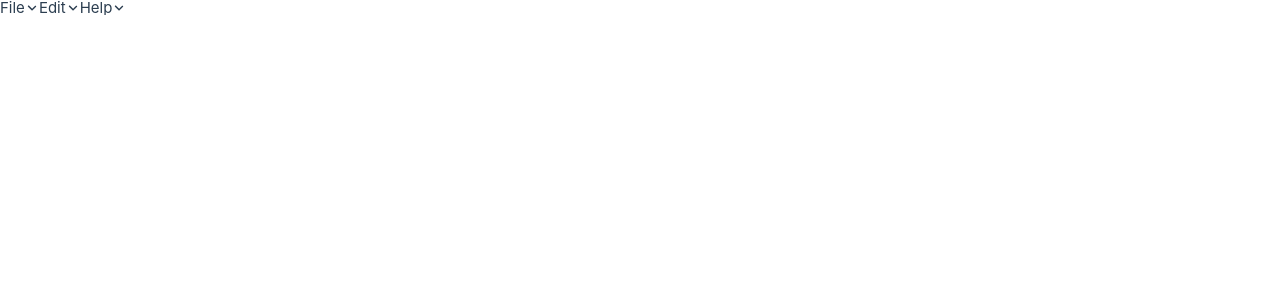
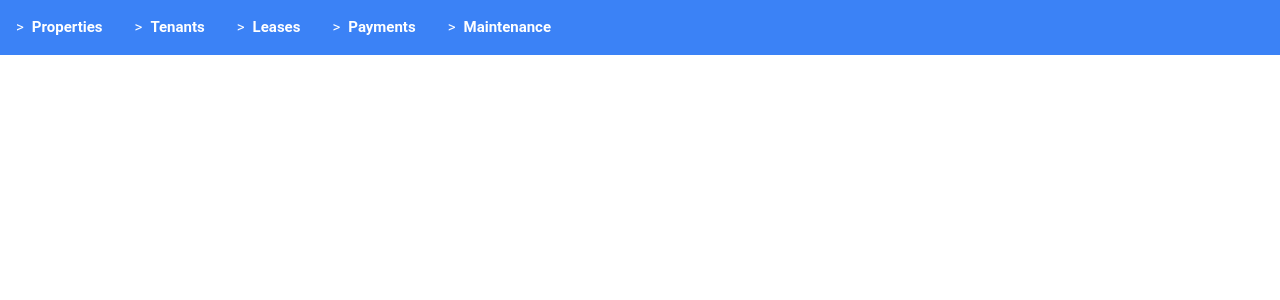
Before and after one commit to MirceaTT8/front_end_real_estate, a Vue app: page / in a window 1280 px wide. Shown: the top 300 px of the page. Built offline with nearby package versions, Linux system fonts and the light colour scheme.

Commit message:
made menubar design

```diff
--- a/package.json
+++ b/package.json
@@ -16,6 +16,9 @@
   },
   "devDependencies": {
     "@vitejs/plugin-vue": "^5.2.1",
+    "autoprefixer": "^10.4.21",
+    "postcss": "^8.5.3",
+    "tailwindcss": "^3.4.17",
     "vite": "^6.0.11",
     "vite-plugin-vue-devtools": "^7.7.1"
   }
--- /dev/null
+++ b/postcss.config.js
@@ -0,0 +1,7 @@
+// postcss.config.js
+export default {
+    plugins: {
+        tailwindcss: {},
+        autoprefixer: {},
+    },
+};
--- a/src/App.vue
+++ b/src/App.vue
@@ -1,65 +1,26 @@
 <script setup>
-import HelloWorld from './components/HelloWorld.vue'
 import NavBar from "@/components/NavBar.vue";
-import Menubar from "primevue/menubar"
 
 import { RouterView } from 'vue-router';
 
 import {onMounted, ref} from "vue";
-
-
-const items = ref([
-  {
-    label: 'File',
-    icon: 'pi pi-file',
-    items: [
-      { label: 'New', icon: 'pi pi-plus' },
-      { label: 'Open', icon: 'pi pi-folder-open' },
-      { separator: true },
-      { label: 'Exit', icon: 'pi pi-times' }
-    ]
-  },
-  {
-    label: 'Edit',
-    icon: 'pi pi-pencil',
-    items: [
-      { label: 'Undo', icon: 'pi pi-undo' },
-      { label: 'Redo', icon: 'pi pi-redo' }
-    ]
-  },
-  {
-    label: 'Help',
-    icon: 'pi pi-question',
-    items: [
-      { label: 'About', icon: 'pi pi-info-circle' }
-    ]
-  }
-]);
-
-
-
 </script>
 
 <template>
   <main>
-    <header></header>
-    <div class="container">
-      <Menubar :model="items"/>
+    <div>
+      <NavBar/>
       <RouterView class="router-view"/>
     </div>
   </main>
 </template>
 
 <style scoped>
-.container {
-  height: 100vh;
-  width: 100vw;
-  display: flex;
-  flex-direction: column;
-}
-.router-view {
-  flex-grow: 1;
-  display: flex;
+
+main {
+  width: 100%; /* Full width */
 }
 
+
+
 </style>
--- a/src/assets/main.css
+++ b/src/assets/main.css
@@ -1 +1,18 @@
 @import './base.css';
+@tailwind base;
+@tailwind components;
+@tailwind utilities;
+
+body {
+    font-family: 'Roboto', sans-serif;
+}
+
+html, body { height: 100%; }
+body {
+    margin: 0px;
+    min-height: 100%;
+    overflow-x: hidden;
+    overflow-y: auto;
+    font-weight: normal;
+}
+body { margin: 0; font-family: Roboto, "Helvetica Neue", sans-serif; }
--- a/src/components/HelloWorld.vue
+++ /dev/null
@@ -1,16 +0,0 @@
-<script setup>
-defineProps({
-  msg: {
-    type: String,
-    required: true,
-  },
-})
-</script>
-
-<template>
-    <h1 class="green">{{ msg }}</h1>
-</template>
-
-<style scoped>
-
-</style>
--- a/src/components/NavBar.vue
+++ b/src/components/NavBar.vue
@@ -1,35 +1,75 @@
-<script>
+<script setup>
+import { ref } from "vue";
+import { useRouter } from "vue-router";
+import Menubar from "primevue/menubar";
+import Avatar from "primevue/avatar";
+import Menu from "primevue/menu";
 
-import { useRouter } from 'vue-router'
+const router = useRouter();
 
-export default {
-  name: "NavBar",
-  setup() {
-    const router = useRouter()
-    const links = router.options.routes.filter((route) => route.name !== "not-found")
-    const username = "JohnDoe";
+// Menubar items for property management
+const items = ref([
+  {
 
-    const navigateToDashboard = () =>{
-      router.push({ name: "DashboardView"});
-    }
+    label: "Properties",
+    icon: "pi pi-home",
+    items: [
+      { label: "View Properties" },
+      { separator: true} ,
+      { label: "Add Property" }
+    ],
+  },
+  {
+    label: "Tenants",
+    icon: "pi pi-users",
+    items: [
+      { label: "View Tenants" },
+      { label: "Add Tenant" },
+    ],
+  },
+  {
+    label: "Leases",
+    icon: "pi pi-file",
+    items: [
+      { label: "View Leases" },
+      { label: "Create Lease" },
+    ],
+  },
+  {
+    label: "Payments",
+    icon: "pi pi-dollar",
+    items: [
+      { label: "View Payments" },
+      { label: "Generate Invoice" },
+    ],
+  },
+  {
+    label: "Maintenance",
+    icon: "pi pi-wrench",
+    items: [
+      { label: "View Requests" },
+      { label: "Create Request" },
+    ],
+  },
+]);
 
-    return {
-      links,
-      username,
-      navigateToDashboard
-    }
-  }
-
-}
 
 </script>
 
 <template>
-
-  <p>MyApp</p>
-
+  <!-- Wrapper div with flexbox properties -->
+  <div class="card w-full bg-blue-500 p-0 m-0">
+    <Menubar :model="items" class="w-full p-0 m-0">
+      <template #item="{ item }">
+        <div class="flex items-center gap-2 p-4 bg-blue-500 text-white hover:bg-blue-600 transition-colors"> >
+          <span class="font-bold">{{ item.label }} </span>
+        </div>
+      </template>
+    </Menubar>
+  </div>
 </template>
 
 <style scoped>
 
+
 </style>
--- a/src/main.js
+++ b/src/main.js
@@ -4,6 +4,7 @@ import { createApp } from 'vue'
 import App from './App.vue'
 import router from "@/router/index.js";
 import PrimeVue from 'primevue/config'
+import "./assets/main.css";
 const app = createApp(App)
 
 app.use(router)
--- /dev/null
+++ b/tailwind.config.js
@@ -0,0 +1,16 @@
+// tailwind.config.js
+module.exports = {
+    content: [
+        "./index.html", // Scan your main HTML file
+        "./src/**/*.{vue,js,ts,jsx,tsx}", // Scan all Vue/JS/TS files in the src directory
+    ],
+
+    // darkMode: media, // or 'media' or 'class'
+    theme: {
+        extend: {},
+    },
+    variants: {
+        extend: {},
+    },
+    plugins: [],
+}
```
Also changed, not shown: 1 other file (tests, documents, lock files or other folders).
